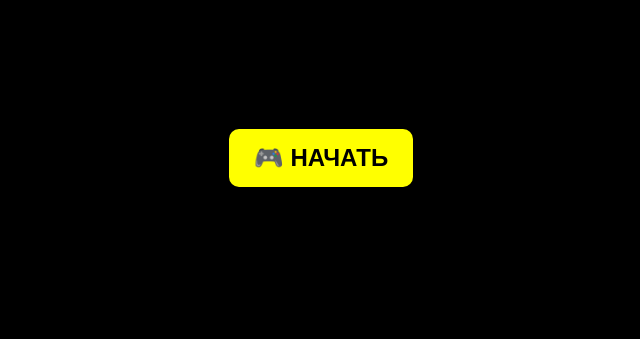
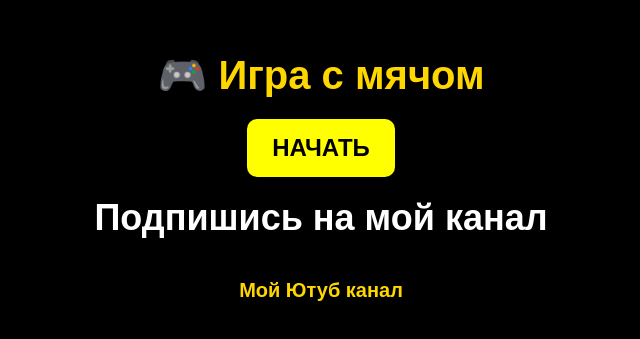
Before and after one commit to MortisCoder/YtHack, a plain HTML site: page index.html in a window 1280 px wide. Shown: the part 223-562 px from the top of the page, without its empty margins (319-959 px from the left). Drawn offline with Linux system fonts and the light colour scheme.

Commit message:
Update index.html

```diff
--- a/index.html
+++ b/index.html
@@ -19,6 +19,22 @@
             height: 100vh;
             background-color: black;
             overflow: hidden;
+            font-family: 'Arial', sans-serif;
+            color: white;
+        }
+
+        h1 {
+            text-align: center;
+            font-size: 36px;
+            font-weight: bold;
+            margin-bottom: 20px;
+            color: #fff;
+            text-shadow: 2px 2px 5px rgba(0, 0, 0, 0.7);
+        }
+
+        h1:first-of-type {
+            font-size: 40px;
+            color: #FFD700; /* золотой цвет для первого заголовка */
         }
 
         canvas {
@@ -39,15 +55,35 @@
             border-radius: 10px;
             font-weight: bold;
             margin-bottom: 20px;
+            transition: background-color 0.3s ease;
+        }
+
+        button:hover {
+            background-color: #FFDD00;
+        }
+
+        a {
+            color: #FFD700;
+            font-size: 20px;
+            text-decoration: none;
+            font-weight: bold;
+            margin-top: 20px;
+            display: block;
+            text-align: center;
+            transition: color 0.3s ease;
+        }
+
+        a:hover {
+            color: #FF6347;
         }
     </style>
 </head>
 <body>
-    <h1>by Mortis PRO</h1>
-    <button id="startButton">🎮 НАЧАТЬ</button>
+    <h1>🎮 Игра с мячом</h1>
+    <button id="startButton">НАЧАТЬ</button>
     <canvas id="gameCanvas"></canvas>
-        <h1>Подпишись на мой канал</h1>
-    <a>https://www.youtube.com/@MortisCoder/shorts</a>
+    <h1>Подпишись на мой канал</h1>
+    <a href="https://www.youtube.com/@MortisCoder/shorts" target="_blank">Мой Ютуб канал</a>
 
     <script>
         const canvas = document.getElementById("gameCanvas");
```
